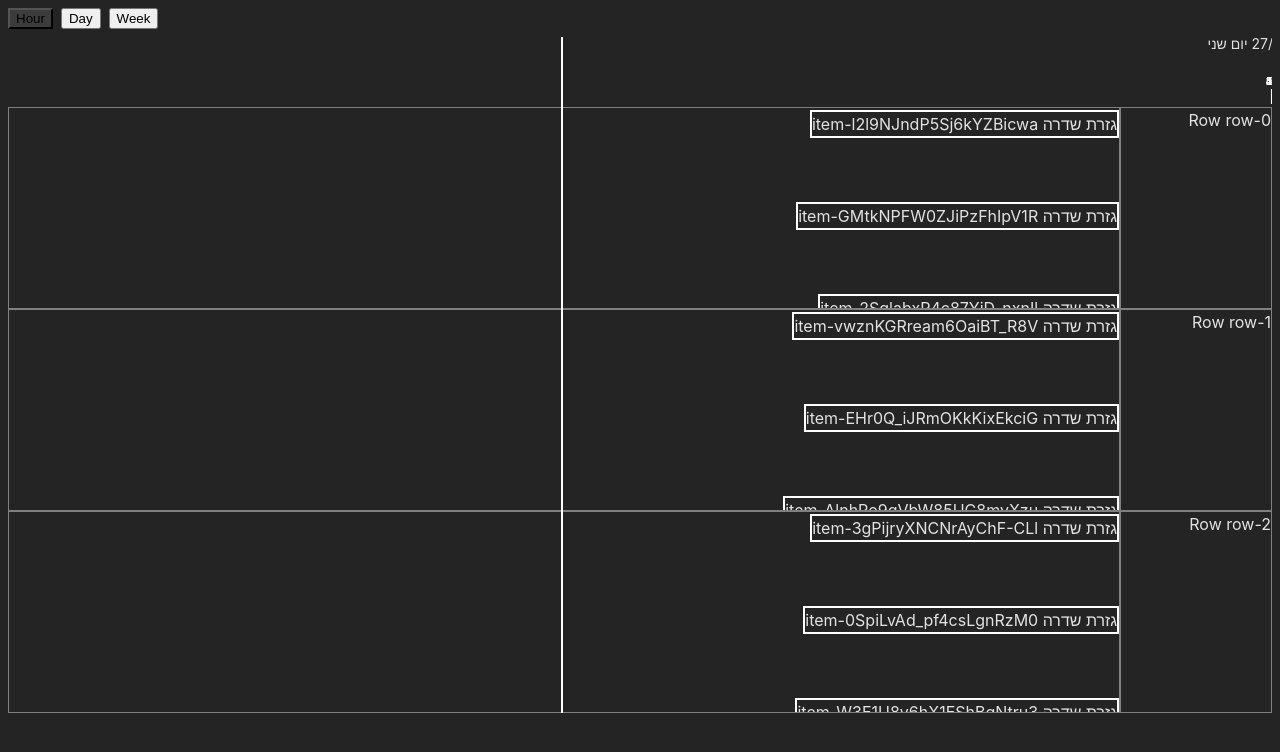
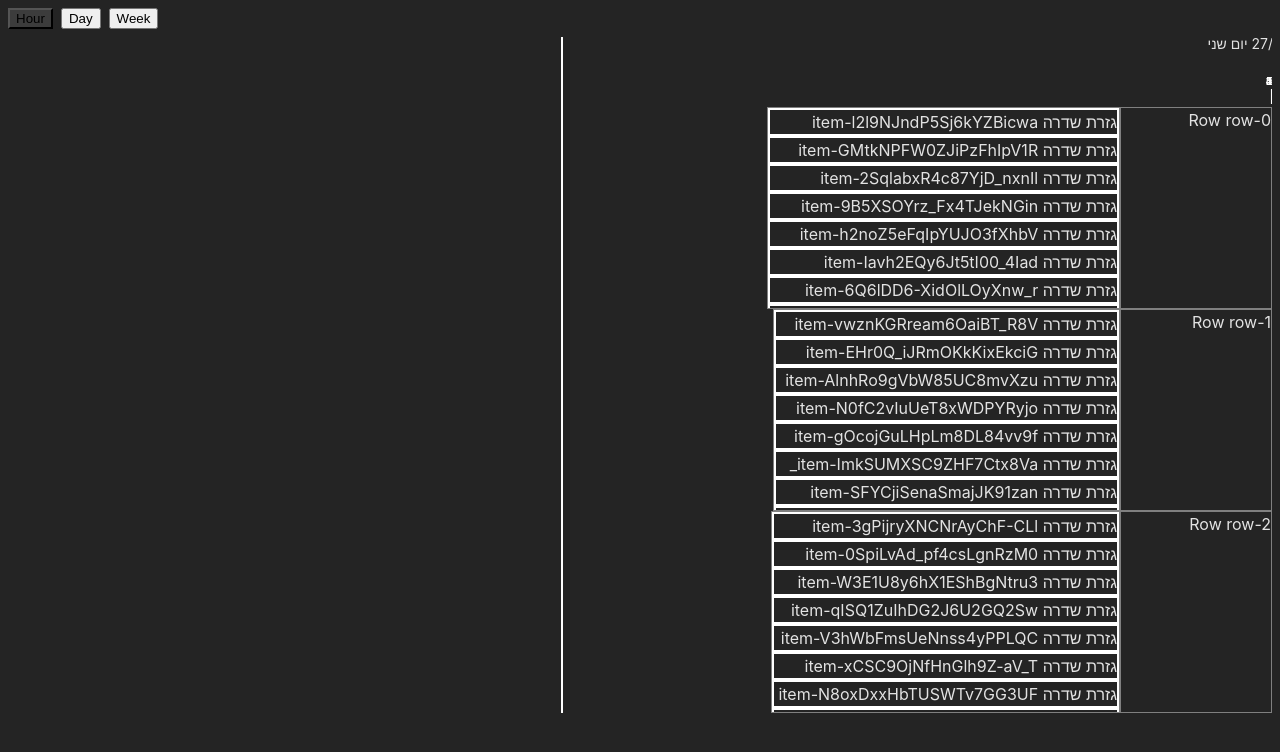
Before and after one commit to Razberrry/chronon, a React (Vite) app: page / in a window 1280 px wide. Shown: the top 752 px of the page. Built offline with nearby package versions, Linux system fonts and the light colour scheme.

Commit message:
Css improvments, item is not fixed size

```diff
--- a/src/components/Row/row.base.css
+++ b/src/components/Row/row.base.css
@@ -4,15 +4,11 @@
 
 .TlTimeline-rowSidebar {
   position: relative;
-  left: 0;
-  z-index: 3;
   display: flex;
 }
 
 .TlTimeline-rowContent {
-  align-items: stretch;
   position: relative;
-  flex:1;
   flex-direction: column;
   overflow-y: auto;
   overflow-x: hidden;
--- a/src/components/item/item.base.css
+++ b/src/components/item/item.base.css
@@ -1,16 +1,15 @@
 .TlTimeline-item {
-  position: absolute;
+  position: relative;
   inset-block-start: 0;
-  height: 100%;
+  height: fit-content;
   touch-action: none;
-
   width: attr(data-tl-item-width px);
   inset-inline-start: attr(data-tl-item-inset-start px);
   inset-inline-end: attr(data-tl-item-inset-end px);
 }
 
 .TlTimeline-itemContent {
-  height: 100%;
+  height: fit-content;
   overflow: hidden;
   padding-inline-start: attr(data-tl-item-pad-start px);
   padding-inline-end: attr(data-tl-item-pad-end px);
--- a/src/components/subrow/subrow.base.css
+++ b/src/components/subrow/subrow.base.css
@@ -1,5 +1,4 @@
 .TlTimeline-subrow {
   position: relative;
-  height: 90px;
-  margin-block: 2px;
+  height: fit-content;
 }
```
